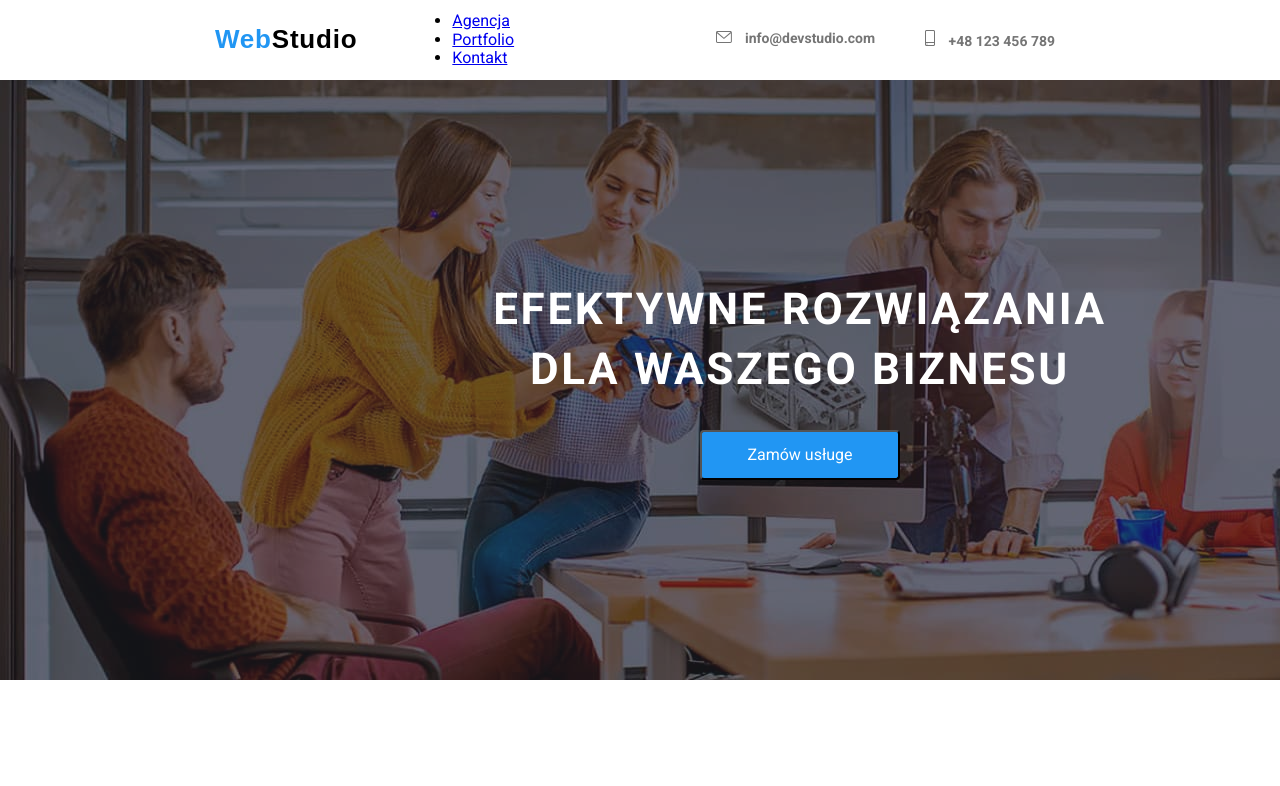
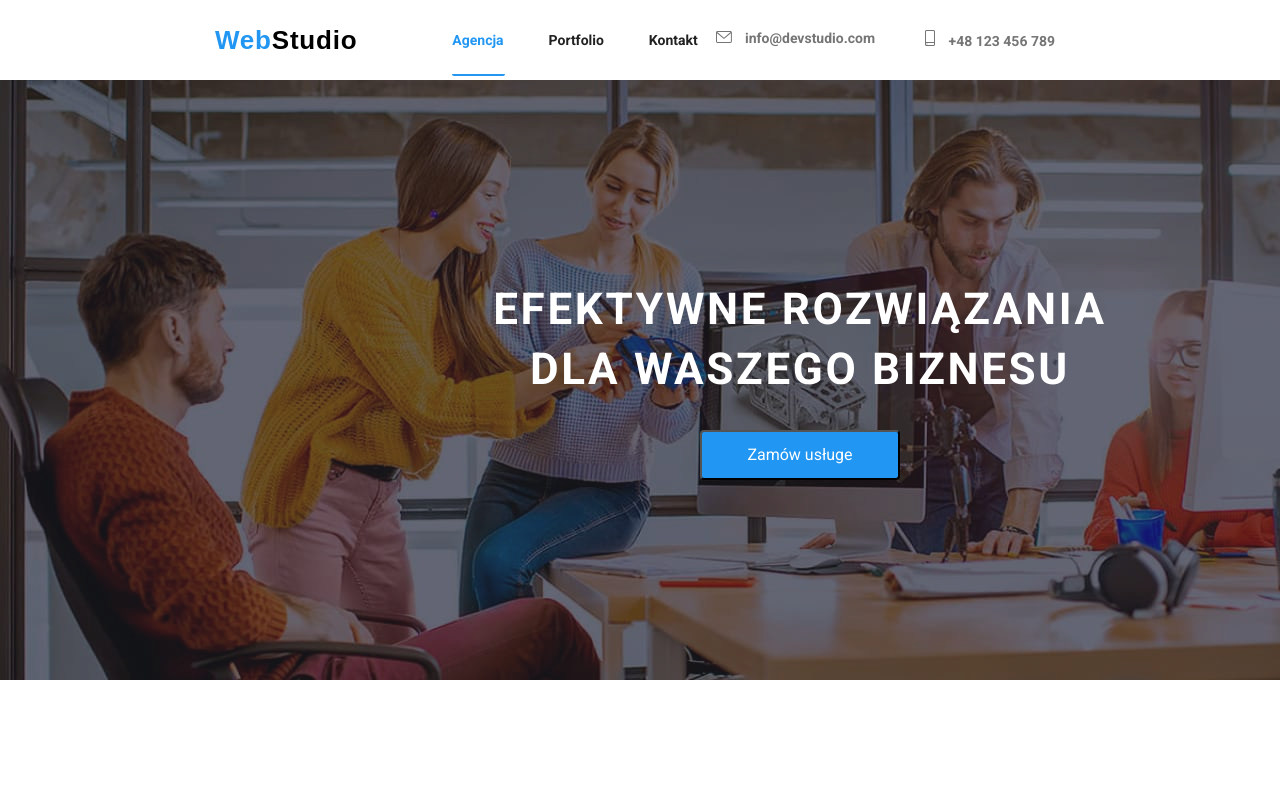
Before and after one commit to dmjs23/goit-markup-hw-07, a plain HTML site: page index.html in a window 1280 px wide. Shown: the top 786 px of the page. Drawn offline with Linux system fonts and the light colour scheme.

Commit message:
Update index.html

```diff
--- a/index.html
+++ b/index.html
@@ -12,8 +12,8 @@
       href="https://fonts.googleapis.com/css2?family=Raleway:wght@700&family=Roboto:wght@400;500;700;900&display=swap"
       rel="stylesheet"
     />
-    <!-- <link rel="stylesheet" href="css/styles.css" /> -->
-    <link rel="stylesheet" href="css/main.css" />
+    <link rel="stylesheet" href="css/styles.css" />
+    <!-- <link rel="stylesheet" href="css/main.css" /> -->
     <title>Studiov</title>
   </head>
   <body>
```
